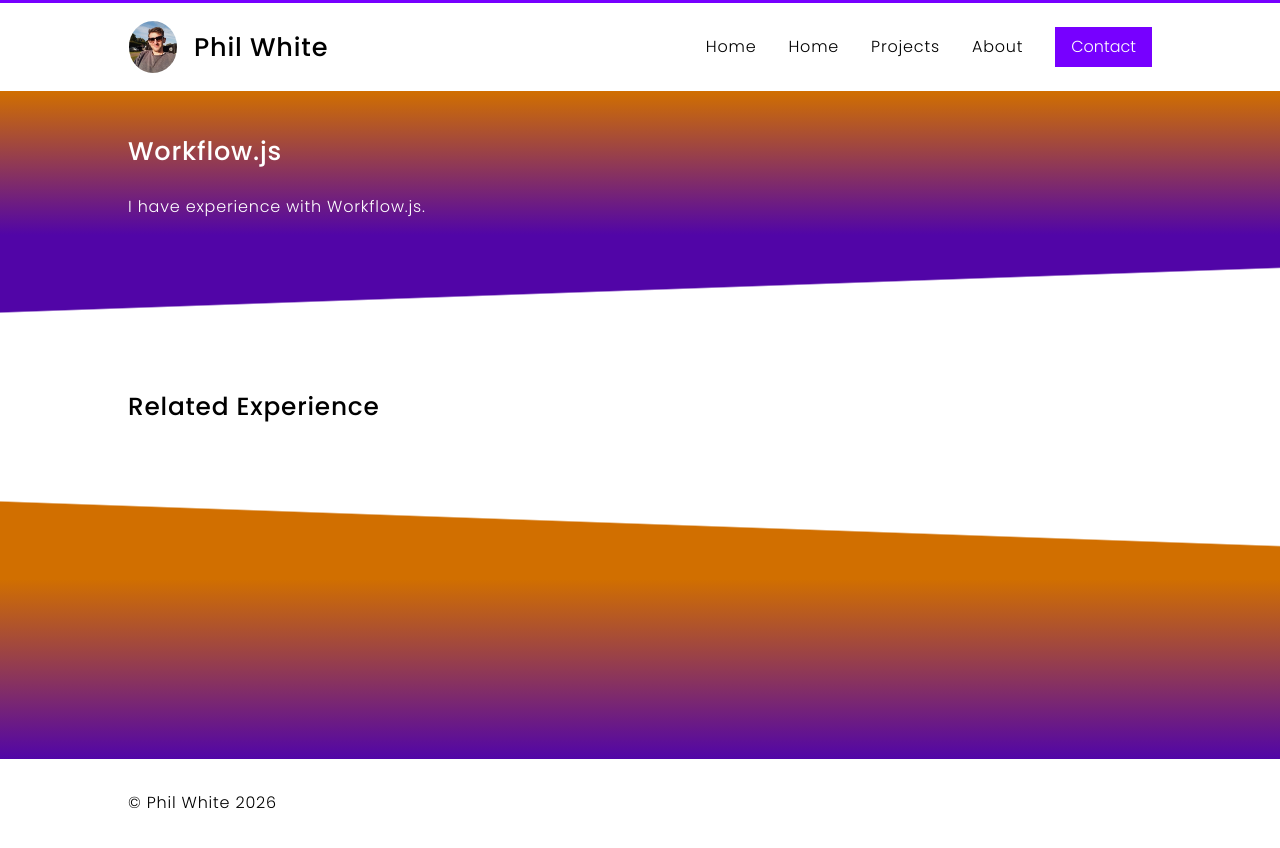
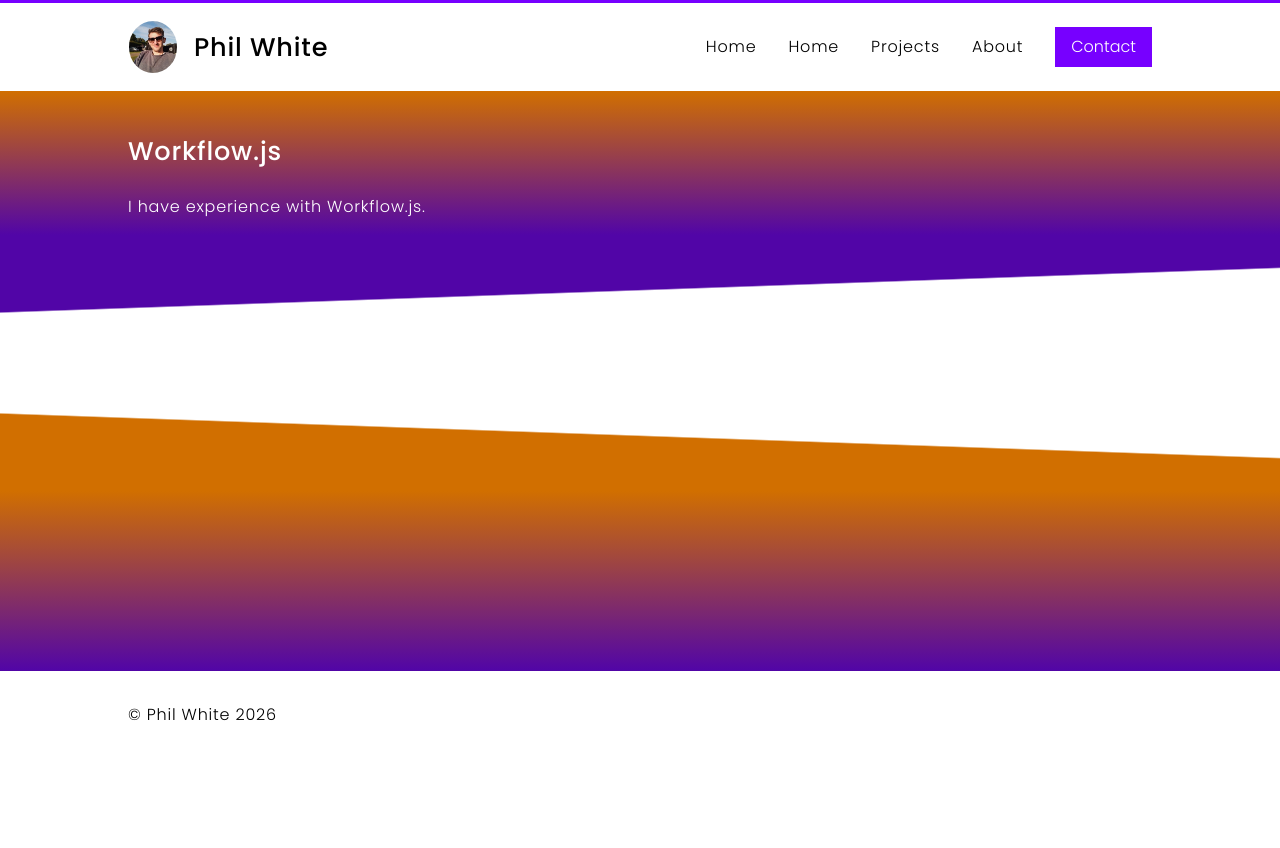
Before and after one commit to philwhiteuk/cv, a Jekyll site: the page built from _tags/workflowjs.md, in a window 1280 px wide. Shown: the top 848 px of the page. Built offline with Jekyll 4.4.1, drawn with Linux system fonts in a browser that asks for light colours.

Commit message:
🔥 remove heading on tag page

```diff
--- a/_layouts/tag.html
+++ b/_layouts/tag.html
@@ -14,7 +14,6 @@ layout: default
 {% include line-break.html direction="right" %}
 <section>
     <div class="wrapper">
-        <h2>Related Experience</h2>
         {%- include projects.html tag=page.title -%}
     </div>
 </section>
```
